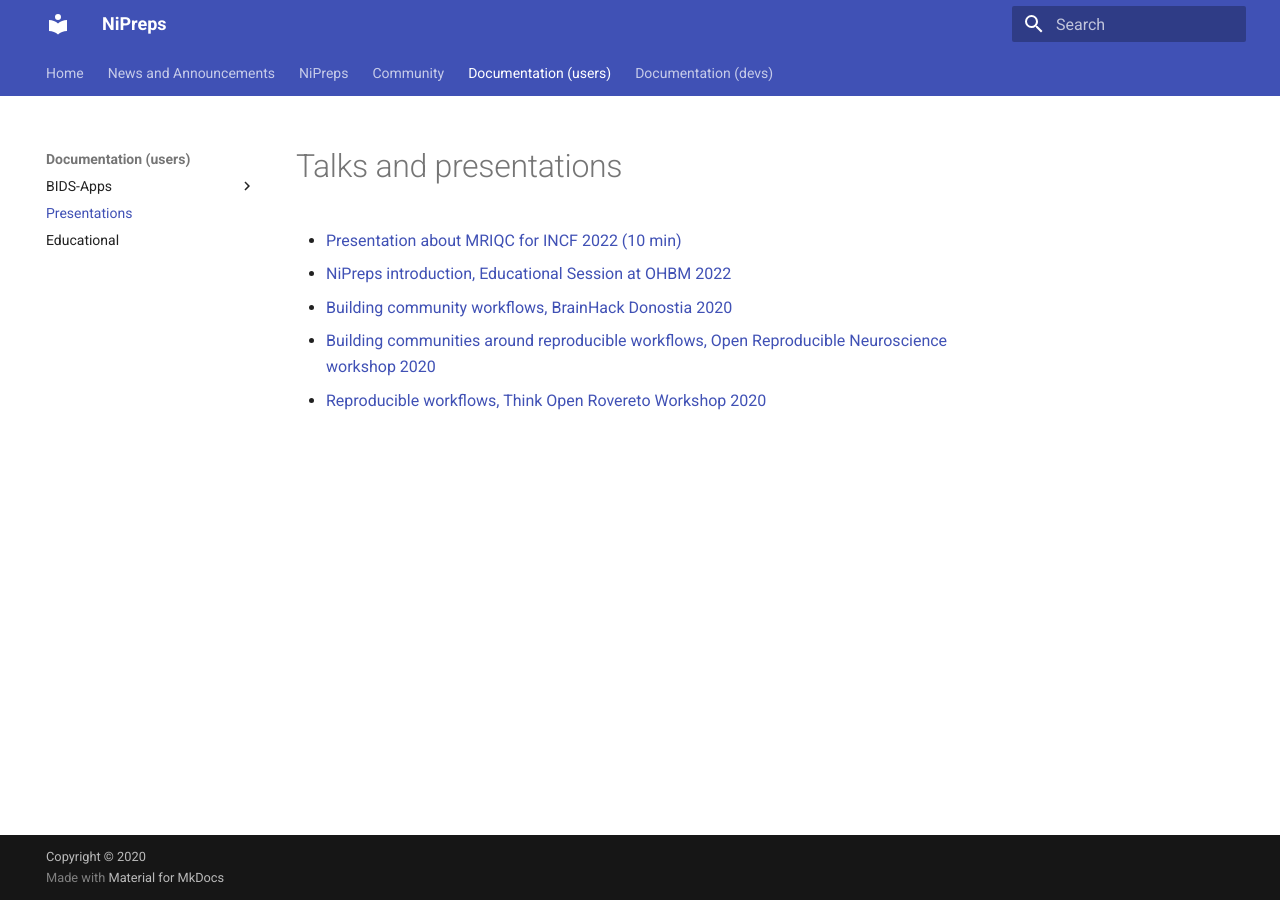
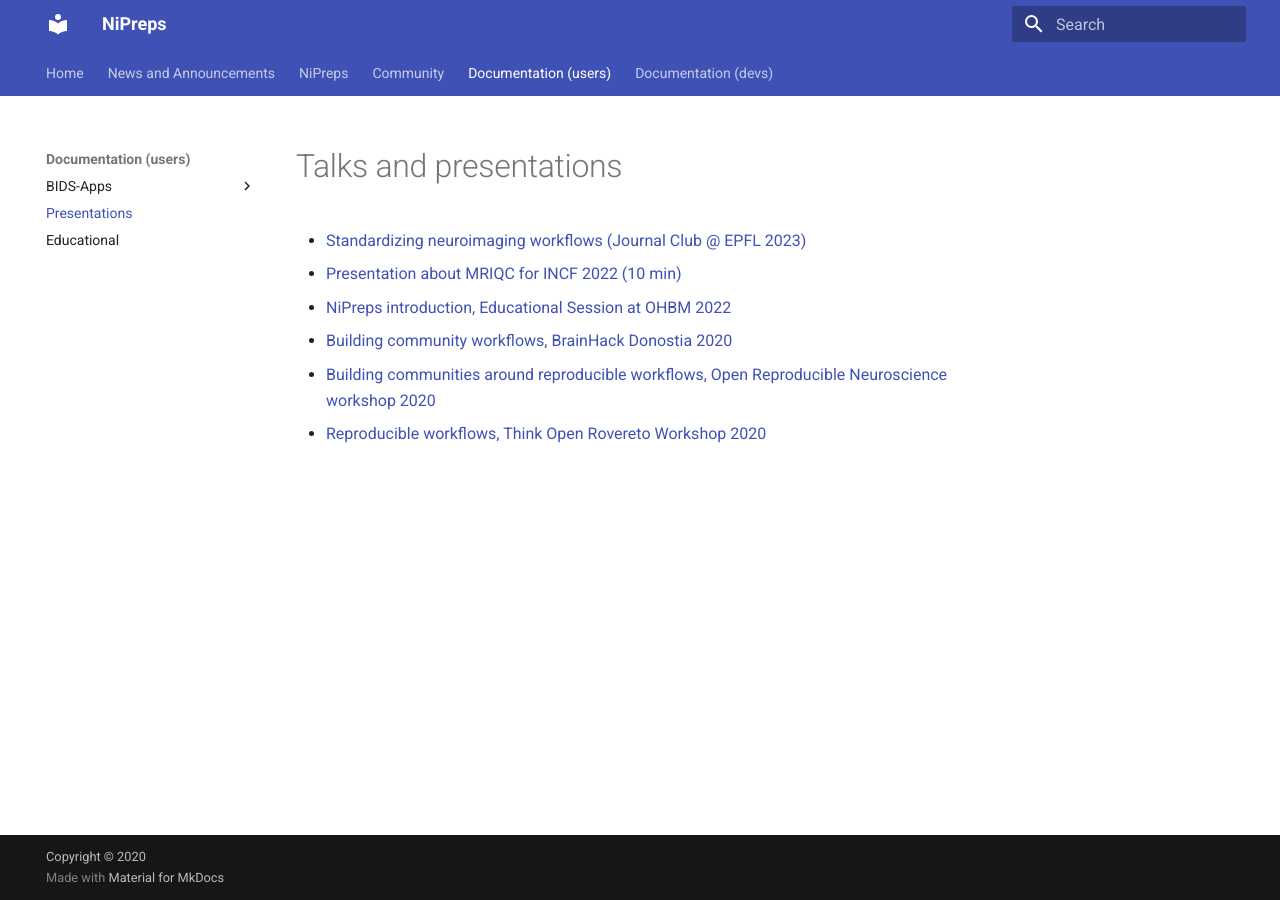
Before and after one commit to nipreps/nipreps.github.io, an MkDocs documentation site: the page built from docs/users/talks.md, in a window 1280 px wide. Built offline with MkDocs 1.6.1 and Material for MkDocs 9.7.7, drawn with Linux system fonts in a browser that asks for light colours.

Commit message:
add link to EPFL2023 talk

```diff
--- a/docs/users/talks.md
+++ b/docs/users/talks.md
@@ -1,5 +1,6 @@
 # Talks and presentations
 
+- [Standardizing neuroimaging workflows (Journal Club @ EPFL 2023)](../../assets/EPFL2023)
 - [Presentation about MRIQC for INCF 2022 (10 min)](../../assets/INCF22-MRIQC/)
 - [NiPreps introduction, Educational Session at OHBM 2022](../../assets/OHBM2022)
 - [Building community workflows, BrainHack Donostia 2020](../../assets/bhd2020)
```
